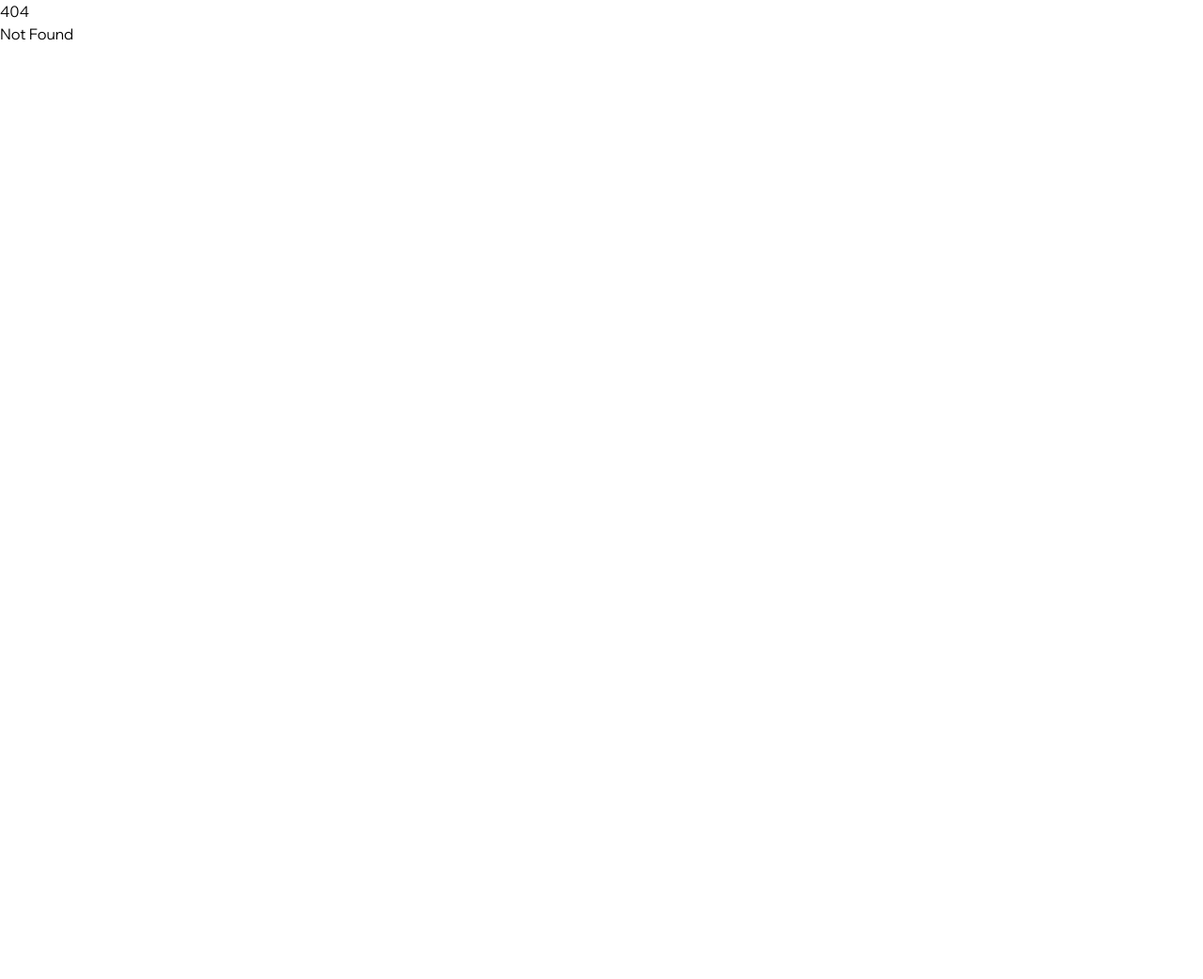
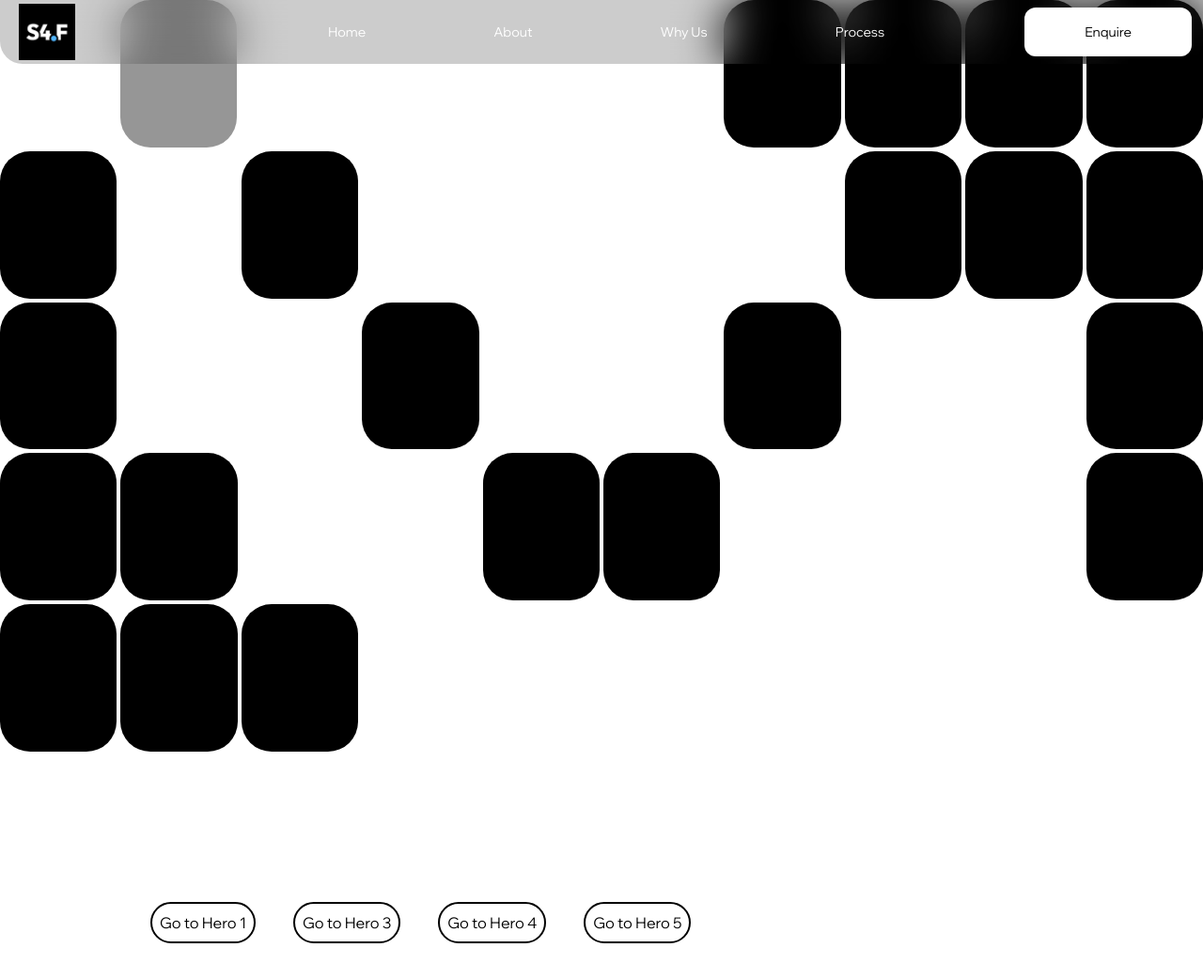
Before and after one commit to s4finance/s4f, a SvelteKit app: page /Hero5 in a window 1280 px wide. Before the commit this address had no page. Shown: the top 1042 px of the page at 94% size. Before the commit the page ends 800 px from the top, so only its background shows below. Built offline with nearby package versions, Linux system fonts and the light colour scheme; a web font is replaced by a local one.

Commit message:
Finished hero 4 + started hero 5.

```diff
--- a/src/app.css
+++ b/src/app.css
@@ -77,6 +77,32 @@
 	.animate-blob {
 		animation: blob 20s infinite;
 	}
+
+	@keyframes pop {
+		0% {
+			transform: scale(1);
+			opacity: 1;
+		}
+		1% {
+			transform: scale(1.2);
+			opacity: 1;
+		}
+		5% {
+			transform: scale(1.1);
+			opacity: 0;
+		}
+		20% {
+			transform: scale(1);
+			opacity: 0;
+		}
+		40%, 100% {
+			opacity: 1;
+		}
+	}
+
+	.animate-pop {
+		animation: pop 20s infinite;
+	}
 }
 
 @layer utilities {
@@ -85,6 +111,24 @@
 	}
 	.animation-delay-5000 {
 		animation-delay: 5s;
+	}
+	.a-d-5 {
+		animation-delay: 5s;
+	}
+	.a-d-6 {
+		animation-delay: 6s;
+	}
+	.a-d-7 {
+		animation-delay: 7s;
+	}
+	.a-d-8 {
+		animation-delay: 8s;
+	}
+	.a-d-9 {
+		animation-delay: 9s;
+	}
+	.a-d-10 {
+		animation-delay: 10s;
 	}
 }
 
--- a/src/lib/Components/Button.svelte
+++ b/src/lib/Components/Button.svelte
@@ -2,7 +2,7 @@
 	import { twMerge } from 'tailwind-merge';
 	import type { HTMLAttributes, HTMLButtonAttributes } from 'svelte/elements';
 
-	let { flavor="dark", children, ...rest } : { children : any, flavor : "light" | "dark" | "biglight"} & HTMLButtonAttributes = $props();
+	let { flavor="dark", children, ...rest } : { children : any, flavor : "light" | "dark" | "biglight" | "light2" | "light3"} & HTMLButtonAttributes = $props();
 
 </script>
 
@@ -11,6 +11,8 @@
 	 flavor === "dark" && "bg-neutral-200 text-black hover:bg-white px-10 py-1",
 	 flavor === "light" && "text-white bg-neutral-900 hover:bg-neutral-700 px-10 py-2",
 	 flavor === "biglight" && "text-white text-2xl bg-neutral-900 hover:bg-neutral-700 px-10 py-2",
+	 flavor === "light2" && "bg-white px-16 py-4 hover:bg-blue-400 mx-2 duration-300 rounded-xl",
+	 flavor === "light3" && "bg-white px-20 py-6 hover:bg-blue-400 mx-2 duration-300 rounded-none border-1 border-b-4 border-black",
 	 rest.class)}>
 	{@render children()}
 </button>
--- a/src/lib/Components/ButtonLink.svelte
+++ b/src/lib/Components/ButtonLink.svelte
@@ -2,7 +2,7 @@
 	import { twMerge } from 'tailwind-merge';
 	import type { HTMLAnchorAttributes, HTMLAttributes } from 'svelte/elements';
 
-	let { link, flavor="dark", children, ...rest} : {link: string, children : any, flavor : "light" | "dark"} & HTMLAnchorAttributes = $props();
+	let { link, flavor="dark", children, ...rest} : {link: string, children : any, flavor : "light" | "dark" | "light2"} & HTMLAnchorAttributes = $props();
 
 </script>
 
@@ -10,6 +10,7 @@
 	"font-wix font-light block text-sm rounded-lg duration-200",
 	flavor === "dark" && "text-white hover:bg-neutral-400 px-16 py-1",
 	flavor === "light" && "hover:bg-white px-16 py-2",
+	flavor === "light2" && "hover:bg-white px-16 py-4 hover:text-black duration-300 rounded-xl",
 	rest.class)}>
 	{@render children()}
 </a>
--- a/src/routes/+page.svelte
+++ b/src/routes/+page.svelte
@@ -126,4 +126,5 @@
 	<a href="/" class="border-2 px-2 py-2 border-black rounded-full">Go to Hero 1</a>
 	<a href="/Hero3" class="border-2 px-2 py-2 border-black rounded-full">Go to Hero 3</a>
 	<a href="/Hero4" class="border-2 px-2 py-2 border-black rounded-full">Go to Hero 4</a>
+	<a href="/Hero5" class="border-2 px-2 py-2 border-black rounded-full">Go to Hero 5</a>
 </div>
--- a/src/routes/Hero3/+page.svelte
+++ b/src/routes/Hero3/+page.svelte
@@ -34,7 +34,7 @@
 			<div class="size-[500px] bg-neutral-300 rounded-4xl absolute right-0 bottom-0 animate-blob"></div>
 		</div>
 		<div class="absolute top-0 left-0 px-10 text-left grid grid-cols-10 backdrop-blur-xl bg-white/20 h-dvh">
-			<h1 class="mt-32 font-audiowide font-extrabold text-[120px]/30 tracking-tighter col-span-5">Financial Automation <br>Meets Excellence</h1>
+			<h1 class="mt-32 font-wix font-bold text-[120px]/30 tracking-tighter col-span-5">Financial Automation <br>Meets Excellence</h1>
 			<div class="flex flex-col justify-center items-center col-span-5">
 				<div class="p-10 bg-transparent rounded-lg bg-white/40">
 					<p class="text-3xl/12 font-wix font-semibold ">Seamless technology. <br>Flawless execution. <br>Designed around you.</p>
@@ -52,4 +52,5 @@
 	<a href="/" class="border-2 px-2 py-2 border-black rounded-full">Go to Hero 1</a>
 	<a href="/Hero3" class="border-2 px-2 py-2 border-black rounded-full">Go to Hero 3</a>
 	<a href="/Hero4" class="border-2 px-2 py-2 border-black rounded-full">Go to Hero 4</a>
+	<a href="/Hero5" class="border-2 px-2 py-2 border-black rounded-full">Go to Hero 5</a>
 </div>
--- a/src/routes/Hero4/+page.svelte
+++ b/src/routes/Hero4/+page.svelte
@@ -1,3 +1,58 @@
 <script lang="ts">
 
+import ButtonLink from '$lib/Components/ButtonLink.svelte';
+import Button from '$lib/Components/Button.svelte';
+
+const navInfo =[
+	{link: '#home3', label: 'Home'},
+	{link: "#about", label: 'About'},
+	{link: "#whyus", label: 'Why Us'},
+	{link: "#process", label: 'Process'},
+]
 </script>
+
+<main>
+	<section class="relative grid grid-cols-1 items-center justify-center">
+		<nav class="absolute top-0 z-10 flex justify-between items-center w-full bg-black p-1 rounded-b-3xl">
+			<a href="/Hero3" class="ml-4 mr-32">
+				<img src="/6.png" alt="logo" height="60px" width="60px" />
+			</a>
+			<ul class="flex justify-center gap-2 items-center text-white">
+				{#each navInfo as nav}
+					<li>
+						<ButtonLink flavor="light2" link={nav.link}>{nav.label}</ButtonLink>
+					</li>
+				{/each}
+			</ul>
+			<Button flavor="light2" class="border-none">Enquire</Button>
+		</nav>
+		<div class="h-dvh">
+			<div class="size-[600px] bg-[#FFD700] rounded-4xl absolute left-0 bottom-20 animate-blob "></div>
+			<div class="size-[400px] bg-neutral-300 rounded-4xl absolute left-3/10 top-1/10 animate-blob animation-delay-2000"></div>
+			<div class="size-[450px] bg-[#FFD700] rounded-4xl absolute right-40 top-4/10 animate-blob"></div>
+			<div class="size-[700px] bg-blue-400 rounded-bl-full absolute right-0 top-0 animate-blob animation-delay-5000"></div>
+		</div>
+		<div class="absolute top-0 left-0 px-10 backdrop-blur-xl h-dvh w-full bg-white/20">
+			<div class="flex-col justify-center items-center mt-40">
+				<h1 class="font-wix font-semibold text-9xl text-center">Corporate</h1>
+				<div class="flex justify-center items-center gap-10">
+					<h1 class="font-wix font-semibold text-9xl text-center">Financial</h1>
+					<h2 class="text-2xl py-8 px-4 bg-linear-to-r from-white/40 to-white/0 ">Elite automation solutions for visionaries<br>who accept nothing less than excellence.</h2>
+				</div>
+				<h1 class="font-wix font-semibold text-9xl text-center">Automation</h1>
+				<div class="text-center mt-20">
+					<Button flavor="light2" class="px-20 py-6 bg-black text-white">Meet Us</Button>
+				</div>
+			</div>
+		</div>
+
+	</section>
+</main>
+
+
+<div class="my-40 mx-40 flex gap-10">
+	<a href="/" class="border-2 px-2 py-2 border-black rounded-full">Go to Hero 1</a>
+	<a href="/Hero3" class="border-2 px-2 py-2 border-black rounded-full">Go to Hero 3</a>
+	<a href="/Hero4" class="border-2 px-2 py-2 border-black rounded-full">Go to Hero 4</a>
+	<a href="/Hero5" class="border-2 px-2 py-2 border-black rounded-full">Go to Hero 5</a>
+</div>
--- a/src/routes/Hero3/+layout.svelte
+++ b/src/routes/Hero5/+layout.svelte
@@ -1,5 +1,4 @@
 <script lang="ts">
-
 	let { children } = $props();
 </script>
 
--- /dev/null
+++ b/src/routes/Hero5/+page.svelte
@@ -0,0 +1,68 @@
+<script lang="ts">
+
+	import ButtonLink from '$lib/Components/ButtonLink.svelte';
+	import Button from '$lib/Components/Button.svelte';
+
+	const navInfo =[
+		{link: '#home3', label: 'Home'},
+		{link: "#about", label: 'About'},
+		{link: "#whyus", label: 'Why Us'},
+		{link: "#process", label: 'Process'},
+	]
+</script>
+
+
+<main>
+	<section class="relative">
+		<nav class="absolute top-0 z-10 flex justify-between items-center w-full backdrop-blur-xl bg-black/20 p-1 rounded-b-3xl">
+			<a href="/Hero3" class="ml-4 mr-32">
+				<img src="/6.png" alt="logo" height="60px" width="60px" />
+			</a>
+			<ul class="flex justify-center gap-2 items-center text-white">
+				{#each navInfo as nav}
+					<li>
+						<ButtonLink flavor="light2" link={nav.link}>{nav.label}</ButtonLink>
+					</li>
+				{/each}
+			</ul>
+			<Button flavor="light2" class="border-none">Enquire</Button>
+		</nav>
+		<div class="h-dvh grid grid-cols-10 grid-rows-5 gap-1 *:bg-black ">
+			<div class="size-full row-start-1 col-start-2 rounded-4xl animate-pop"></div>
+			<div class="size-full row-start-1 col-start-7 rounded-4xl"></div>
+			<div class="size-full row-start-1 col-start-8 rounded-4xl"></div>
+			<div class="size-full row-start-1 col-start-9 rounded-4xl"></div>
+			<div class="size-full row-start-1 col-start-10 rounded-4xl"></div>
+
+			<div class="size-full row-start-2 col-start-1 rounded-4xl"></div>
+			<div class="size-full row-start-2 col-start-3 rounded-4xl"></div>
+			<div class="size-full row-start-2 col-start-8 rounded-4xl"></div>
+			<div class="size-full row-start-2 col-start-9 rounded-4xl"></div>
+			<div class="size-full row-start-2 col-start-10 rounded-4xl"></div>
+
+			<div class="size-full row-start-3 col-start-4 rounded-4xl"></div>
+			<div class="size-full row-start-3 col-start-7 rounded-4xl"></div>
+			<div class="size-full row-start-3 col-start-10 rounded-4xl"></div>
+
+
+			<div class="size-full row-start-4 col-start-5 rounded-4xl"></div>
+			<div class="size-full row-start-4 col-start-6 rounded-4xl"></div>
+			<div class="size-full row-start-4 col-start-10 rounded-4xl"></div>
+
+			<div class="size-full row-start-3 rounded-4xl"></div>
+			<div class="size-full row-start-4 rounded-4xl"></div>
+			<div class="size-full row-start-4 rounded-4xl"></div>
+			<div class="size-full row-start-5 rounded-4xl"></div>
+			<div class="size-full row-start-5 rounded-4xl"></div>
+			<div class="size-full row-start-5 rounded-4xl"></div>
+		</div>
+	</section>
+
+</main>
+
+<div class="my-40 mx-40 flex gap-10">
+	<a href="/" class="border-2 px-2 py-2 border-black rounded-full">Go to Hero 1</a>
+	<a href="/Hero3" class="border-2 px-2 py-2 border-black rounded-full">Go to Hero 3</a>
+	<a href="/Hero4" class="border-2 px-2 py-2 border-black rounded-full">Go to Hero 4</a>
+	<a href="/Hero5" class="border-2 px-2 py-2 border-black rounded-full">Go to Hero 5</a>
+</div>
```
